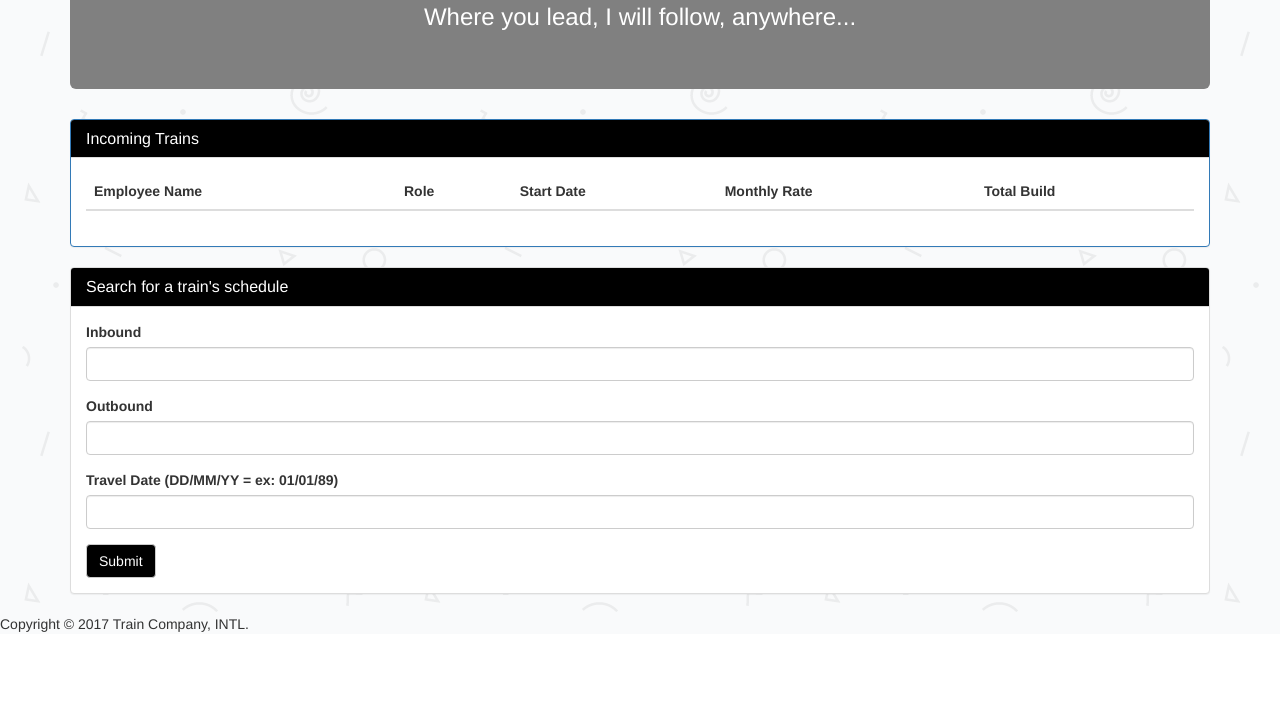
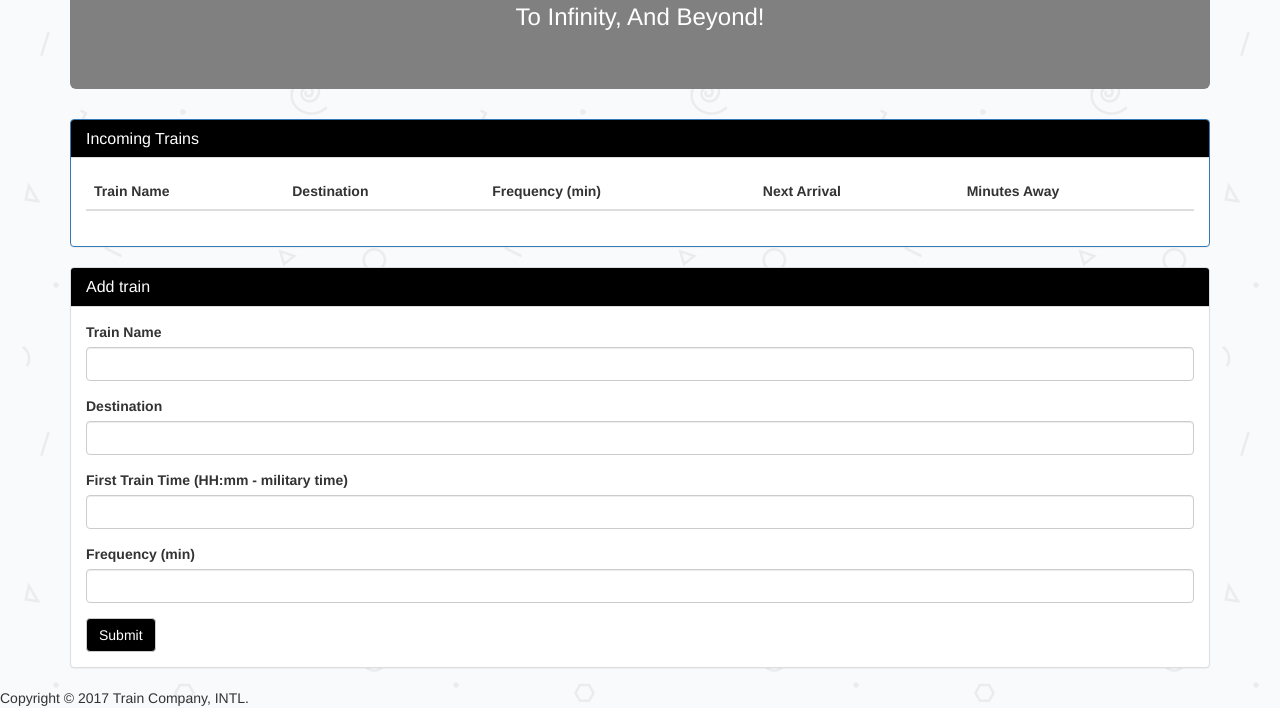
Before and after one commit to mitchelclow/trainsched, a plain HTML site: page index.html in a window 1280 px wide. Shown: the part 173-881 px from the top of the page. Before the commit the page ends 807 px from the top, so only its background shows below. Drawn offline with nearby package versions, Linux system fonts and the light colour scheme.

Commit message:
added final styling:

```diff
--- a/index.html
+++ b/index.html
@@ -5,7 +5,7 @@
 
     <meta charset="utf-8">
 
-    <title>Train Scheduler</title>
+    <title>Space Train Scheduler</title>
 
     <link rel="stylesheet" href="https://maxcdn.bootstrapcdn.com/bootstrap/3.3.6/css/bootstrap.min.css">
     <link rel="stylesheet" type="text/css" href="assets/css/style.css">
@@ -20,8 +20,8 @@
     <br>
     <!-- Jumbotron -->
     <div class="jumbotron" style="background-color: grey; color: white;">
-      <h1 class="text-center">Train Schedule</h1>
-      <h3 class="text-center">Where you lead, I will follow, anywhere...</h3>
+      <h1 class="text-center">Space Train Schedule</h1>
+      <h3 class="text-center">To Infinity, And Beyond!</h3>
     </div>
     <div class="row">
 
@@ -36,11 +36,11 @@
   <table class="table">
     <thead>
       <tr>
-        <th>Employee Name</th>
-        <th>Role</th>
-        <th>Start Date</th>
-        <th>Monthly Rate</th>
-        <th>Total Build</th>
+        <th>Train Name</th>
+        <th>Destination</th>
+        <th>Frequency (min)</th>
+        <th>Next Arrival</th>
+        <th>Minutes Away</th>
       </tr>
     </thead>
     </table>
@@ -53,22 +53,26 @@
       <div class="col-lg-12">
         <div class="panel panel-default">
           <div class="panel-heading" style="background-color: black;">
-            <h3 class="panel-title" style="color: white;">Search for a train's schedule</h3>
+            <h3 class="panel-title" style="color: white;">Add train</h3>
           </div>
           <div class="panel-body">
             <!-- Sign-up Form (note the various input "types")-->
             <form role="form">
               <div class="form-group">
-                <label for="name-input">Inbound</label>
+                <label for="name-input">Train Name</label>
                 <input class="form-control" id="name-input" type="text">
               </div>
               <div class="form-group">
-                <label for="email-input">Outbound</label>
+                <label for="email-input">Destination</label>
                 <input class="form-control" id="name-input" type="text">
               </div>
               <div class="form-group">
-                <label for="start-input">Travel Date (DD/MM/YY = ex: 01/01/89)</label>
+                <label for="start-input">First Train Time (HH:mm - military time)</label>
                 <input class="form-control" id="start-input" type="text">
+              </div>
+              <div class="form-group">
+                <label for="email-input">Frequency (min)</label>
+                <input class="form-control" id="name-input" type="text">
               </div>
               <!-- <div class="form-group">
                 <label for="rate-input">Monthly Rate</label>
```
